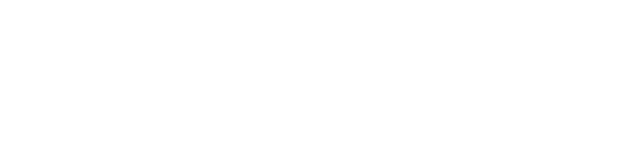
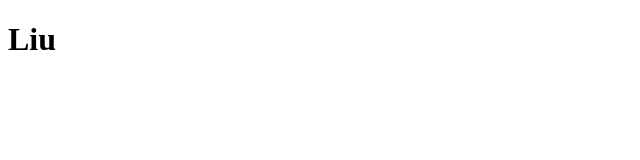
Before and after one commit to liuladniak/liudmyla-ladniak-travelsite, a plain HTML site: page index.html in a window 1280 px wide. Shown: the full height of the page, 0-640 px from the left. Drawn offline with Linux system fonts and the light colour scheme.

Commit message:
connection test

```diff
--- a/index.html
+++ b/index.html
@@ -7,5 +7,7 @@
     <link rel="stylesheet" href="./css/main.css" />
     <title>Travel Site</title>
   </head>
-  <body></body>
+  <body>
+    <h1>Liu</h1>
+  </body>
 </html>
```
